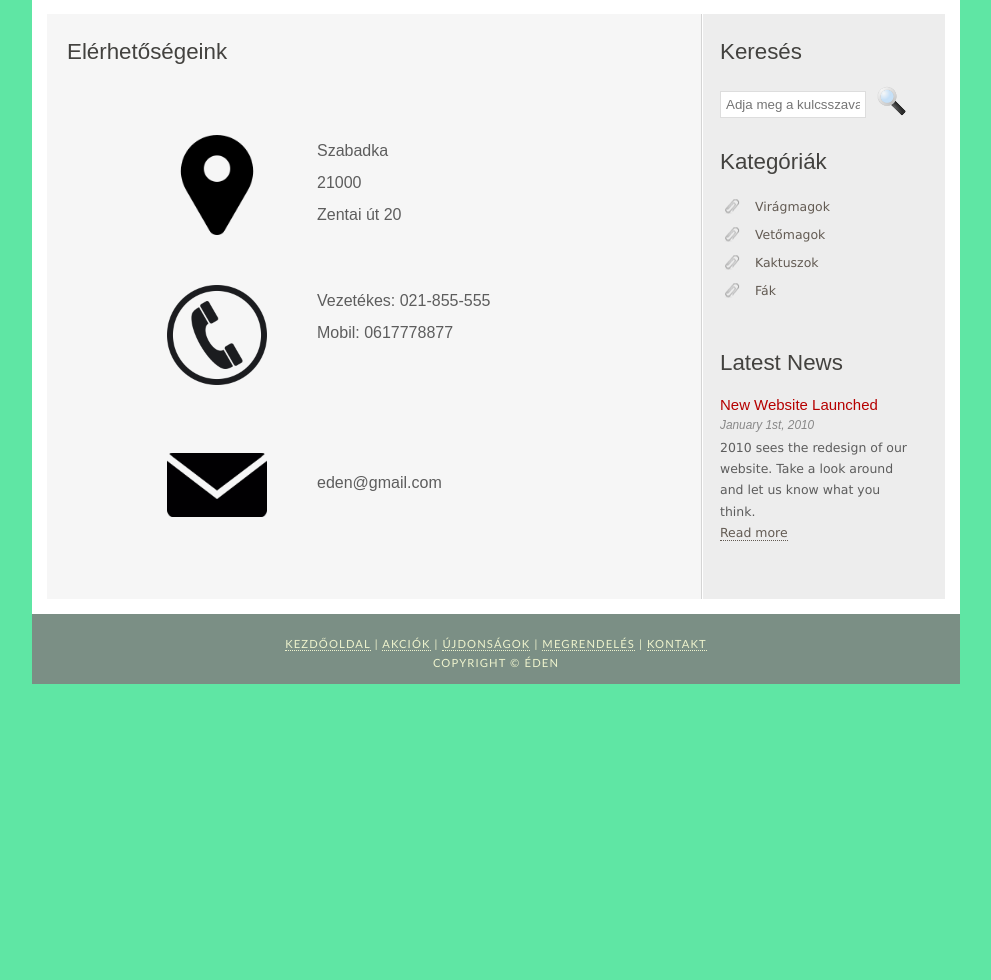
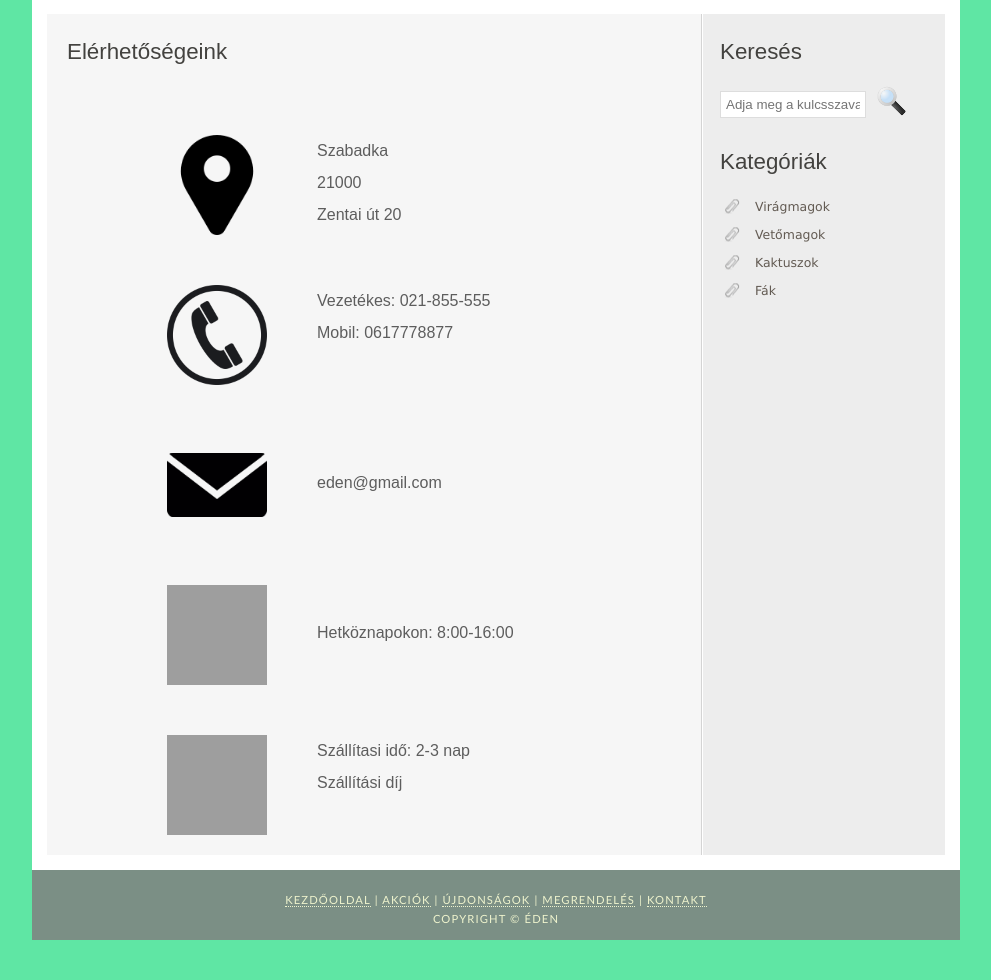
Before and after one commit to sicaoo/Web-Programoz-s, a PHP site: page /contact.php in a window 1280 px wide. Shown: the part 276-1256 px from the top of the page, without its empty margins (144-1135 px from the left). Before the commit the page ends 960 px from the top, so only its background shows below. Run offline with PHP 8.4, Linux system fonts and the light colour scheme; grey boxes are pictures that could not be loaded.

Commit message:
Update contact.php

```diff
--- a/contact.php
+++ b/contact.php
@@ -30,7 +30,7 @@
                 <li class="selected"><a href="index.php">Kezdőoldal</a></li>
                 <li><a href="akciok.php">Akciók</a></li>
                 <li><a href="news.php">Újdonságok</a></li>
-                <li><a href="order">Megrendelés</a></li>
+                <li><a href="order.php">Megrendelés</a></li>
                 <li><a href="contact.php">Kontakt</a></li>
             </ul>
         </div>
@@ -47,14 +47,11 @@
             <h1>Kategóriák</h1>
             <ul>
                 <li><a href="viragmagok.php">Virágmagok</a></li>
-                <li><a href="#">Vetőmagok</a></li>
-                <li><a href="#">Kaktuszok</a></li>
-                <li><a href="#">Fák</a></li>
+                <li><a href="vetomagok.php">Vetőmagok</a></li>
+                <li><a href="kaktuszok.php">Kaktuszok</a></li>
+                <li><a href="fak.php">Fák</a></li>
             </ul>
-            <h1>Latest News</h1>
-            <h4>New Website Launched</h4>
-            <h5>January 1st, 2010</h5>
-            <p>2010 sees the redesign of our website. Take a look around and let us know what you think.<br /><a href="#">Read more</a></p>
+
 
 
         </div>
@@ -76,6 +73,13 @@
             <div class="contentcont">
             <img src="style/8807.png" alt="email" width="100px" height="100px">
                 <span><br>eden@gmail.com</span></div>
+            <div class="contentcont">
+                <img src="style/open1.png" alt="open" width="100px" height="100px">
+
+                <span><br>Hetköznapokon: 8:00-16:00</span></div>
+            <div class="contentcont">
+                <img src="style/delivery.png" alt="open" width="100px" height="100px">
+                <span>Szállítasi idő: 2-3 nap<br> Szállítási díj</span></div>
 
         </div>
     </div>
```
